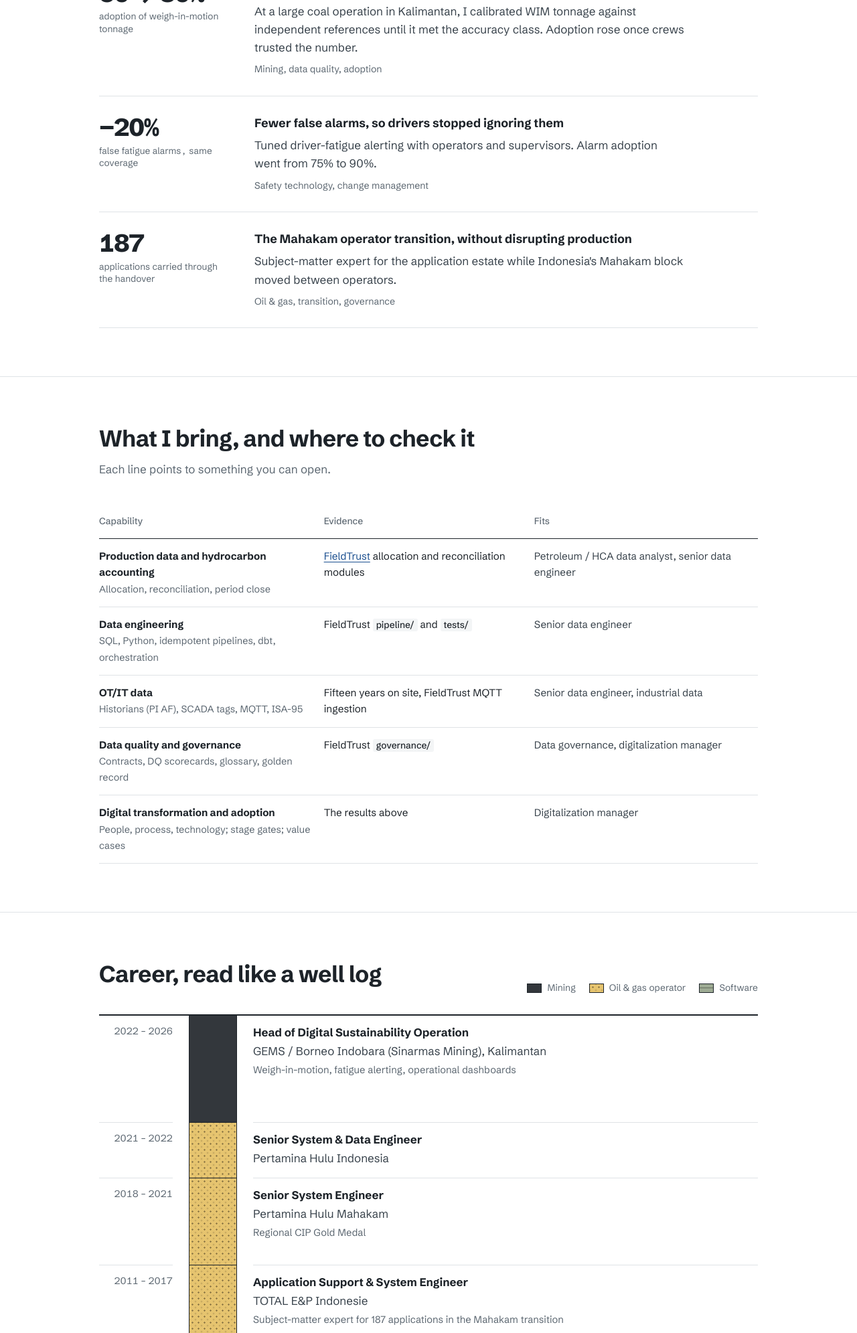
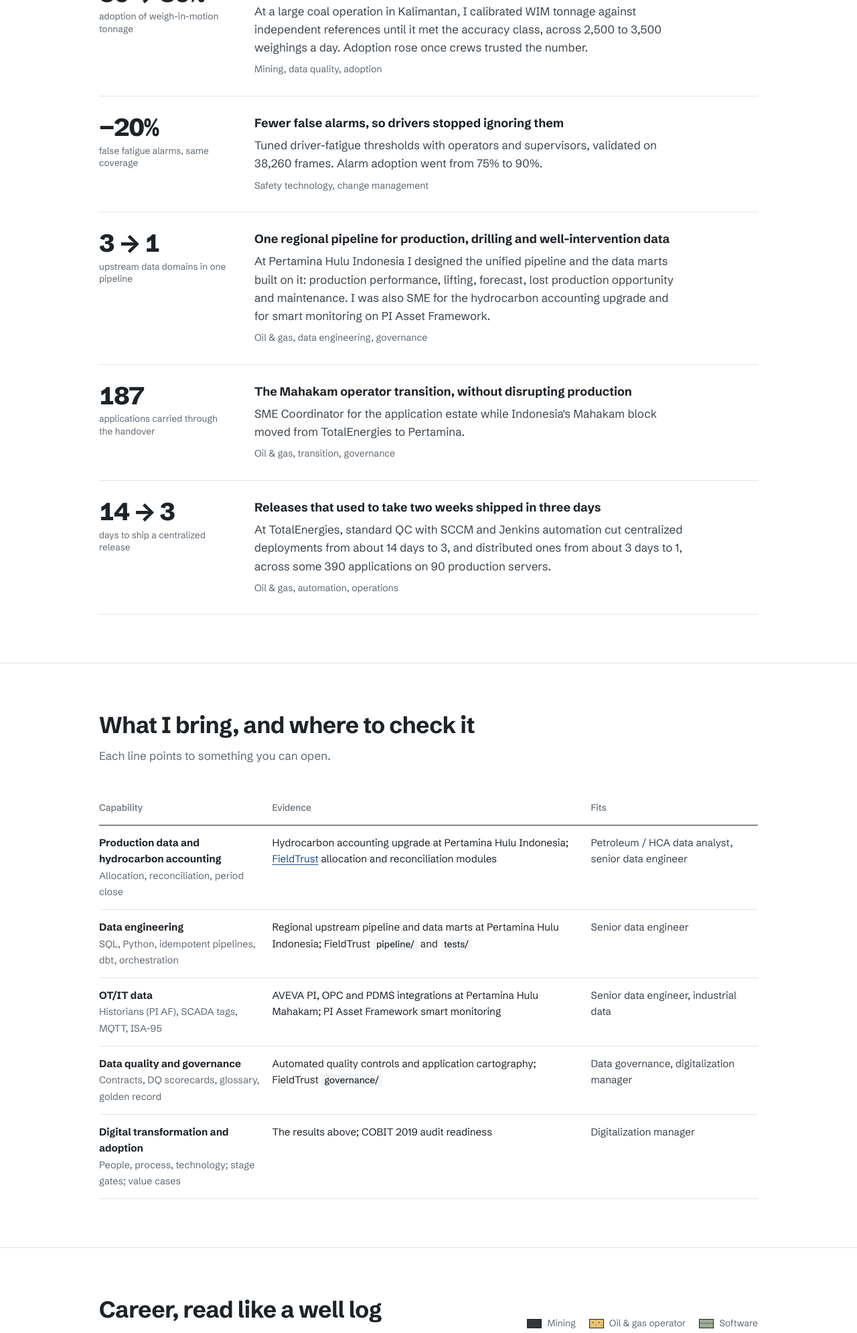
Before and after one commit to hs-artifact/hs-artifact.github.io, a plain HTML site: page index.html in a window 1280 px wide. Shown: the part 1680-3671 px from the top of the page at 67% size. Drawn offline with Linux system fonts and the light colour scheme.

Commit message:
Upstream data work, official titles, more credentials; keep the page out of search results

```diff
--- a/index.html
+++ b/index.html
@@ -3,6 +3,7 @@
 <head>
 <meta charset="utf-8">
 <meta name="viewport" content="width=device-width, initial-scale=1">
+<meta name="robots" content="noindex, nofollow, noarchive">
 <title>Hendro Sutrisno: industrial data and digitalization</title>
 <meta name="description" content="Hendro Sutrisno: 15+ years turning field operations in oil & gas and mining into data that people trust. Portfolio, field impact and a build log of shipped work.">
 <meta property="og:title" content="Hendro Sutrisno: industrial data and digitalization">
@@ -25,7 +26,8 @@
 *{box-sizing:border-box}
 html{scroll-behavior:smooth;-webkit-text-size-adjust:100%}
 body{margin:0;background:var(--paper);color:var(--ink);font:400 17px/1.6 var(--f);-webkit-font-smoothing:antialiased}
-.fig,.yr,.creds p{font-variant-numeric:tabular-nums}
+.fig,.yr{font-variant-numeric:tabular-nums}
+.fig small{font-variant-numeric:normal}
 a{color:var(--link);text-decoration-thickness:1px;text-underline-offset:3px}
 a:hover{text-decoration-thickness:2px}
 :focus-visible{outline:2px solid var(--link);outline-offset:3px;border-radius:2px}
@@ -194,19 +196,27 @@ footer{padding:88px 0 40px;border-top:2px solid var(--ink)}
 
 <section id="impact"><div class="wrap">
   <h2>Results from real operations</h2>
-  <p class="sub">The work that taught me why data projects succeed or fail on site. Client data stays with the client; the patterns live in FieldTrust.</p>
+  <p class="sub">The work that taught me why data projects succeed or fail on site. Company data stays with the company; the patterns live in FieldTrust.</p>
   <div class="cases">
     <article class="case">
       <div class="fig">50 → 80%<small>adoption of weigh-in-motion tonnage</small></div>
-      <div><h3>Weigh-in-motion brought into the regulator's accuracy class</h3><p>At a large coal operation in Kalimantan, I calibrated WIM tonnage against independent references until it met the accuracy class. Adoption rose once crews trusted the number.</p><p class="ctx">Mining, data quality, adoption</p></div>
+      <div><h3>Weigh-in-motion brought into the regulator's accuracy class</h3><p>At a large coal operation in Kalimantan, I calibrated WIM tonnage against independent references until it met the accuracy class, across 2,500 to 3,500 weighings a day. Adoption rose once crews trusted the number.</p><p class="ctx">Mining, data quality, adoption</p></div>
     </article>
     <article class="case">
       <div class="fig">−20%<small>false fatigue alarms, same coverage</small></div>
-      <div><h3>Fewer false alarms, so drivers stopped ignoring them</h3><p>Tuned driver-fatigue alerting with operators and supervisors. Alarm adoption went from 75% to 90%.</p><p class="ctx">Safety technology, change management</p></div>
+      <div><h3>Fewer false alarms, so drivers stopped ignoring them</h3><p>Tuned driver-fatigue thresholds with operators and supervisors, validated on 38,260 frames. Alarm adoption went from 75% to 90%.</p><p class="ctx">Safety technology, change management</p></div>
+    </article>
+    <article class="case">
+      <div class="fig">3 → 1<small>upstream data domains in one pipeline</small></div>
+      <div><h3>One regional pipeline for production, drilling and well-intervention data</h3><p>At Pertamina Hulu Indonesia I designed the unified pipeline and the data marts built on it: production performance, lifting, forecast, lost production opportunity and maintenance. I was also SME for the hydrocarbon accounting upgrade and for smart monitoring on PI Asset Framework.</p><p class="ctx">Oil &amp; gas, data engineering, governance</p></div>
     </article>
     <article class="case">
       <div class="fig">187<small>applications carried through the handover</small></div>
-      <div><h3>The Mahakam operator transition, without disrupting production</h3><p>Subject-matter expert for the application estate while Indonesia's Mahakam block moved between operators.</p><p class="ctx">Oil &amp; gas, transition, governance</p></div>
+      <div><h3>The Mahakam operator transition, without disrupting production</h3><p>SME Coordinator for the application estate while Indonesia's Mahakam block moved from TotalEnergies to Pertamina.</p><p class="ctx">Oil &amp; gas, transition, governance</p></div>
+    </article>
+    <article class="case">
+      <div class="fig">14 → 3<small>days to ship a centralized release</small></div>
+      <div><h3>Releases that used to take two weeks shipped in three days</h3><p>At TotalEnergies, standard QC with SCCM and Jenkins automation cut centralized deployments from about 14 days to 3, and distributed ones from about 3 days to 1, across some 390 applications on 90 production servers.</p><p class="ctx">Oil &amp; gas, automation, operations</p></div>
     </article>
   </div>
 </div></section>
@@ -217,11 +227,11 @@ footer{padding:88px 0 40px;border-top:2px solid var(--ink)}
   <div class="tbl"><table>
     <thead><tr><th>Capability</th><th>Evidence</th><th>Fits</th></tr></thead>
     <tbody>
-      <tr><td><b>Production data and hydrocarbon accounting</b><span class="d">Allocation, reconciliation, period close</span></td><td><a href="https://github.com/hs-artifact/fieldtrust">FieldTrust</a> allocation and reconciliation modules</td><td class="fits">Petroleum / HCA data analyst, senior data engineer</td></tr>
-      <tr><td><b>Data engineering</b><span class="d">SQL, Python, idempotent pipelines, dbt, orchestration</span></td><td>FieldTrust <code>pipeline/</code> and <code>tests/</code></td><td class="fits">Senior data engineer</td></tr>
-      <tr><td><b>OT/IT data</b><span class="d">Historians (PI AF), SCADA tags, MQTT, ISA-95</span></td><td>Fifteen years on site, FieldTrust MQTT ingestion</td><td class="fits">Senior data engineer, industrial data</td></tr>
-      <tr><td><b>Data quality and governance</b><span class="d">Contracts, DQ scorecards, glossary, golden record</span></td><td>FieldTrust <code>governance/</code></td><td class="fits">Data governance, digitalization manager</td></tr>
-      <tr><td><b>Digital transformation and adoption</b><span class="d">People, process, technology; stage gates; value cases</span></td><td>The results above</td><td class="fits">Digitalization manager</td></tr>
+      <tr><td><b>Production data and hydrocarbon accounting</b><span class="d">Allocation, reconciliation, period close</span></td><td>Hydrocarbon accounting upgrade at Pertamina Hulu Indonesia; <a href="https://github.com/hs-artifact/fieldtrust">FieldTrust</a> allocation and reconciliation modules</td><td class="fits">Petroleum / HCA data analyst, senior data engineer</td></tr>
+      <tr><td><b>Data engineering</b><span class="d">SQL, Python, idempotent pipelines, dbt, orchestration</span></td><td>Regional upstream pipeline and data marts at Pertamina Hulu Indonesia; FieldTrust <code>pipeline/</code> and <code>tests/</code></td><td class="fits">Senior data engineer</td></tr>
+      <tr><td><b>OT/IT data</b><span class="d">Historians (PI AF), SCADA tags, MQTT, ISA-95</span></td><td>AVEVA PI, OPC and PDMS integrations at Pertamina Hulu Mahakam; PI Asset Framework smart monitoring</td><td class="fits">Senior data engineer, industrial data</td></tr>
+      <tr><td><b>Data quality and governance</b><span class="d">Contracts, DQ scorecards, glossary, golden record</span></td><td>Automated quality controls and application cartography; FieldTrust <code>governance/</code></td><td class="fits">Data governance, digitalization manager</td></tr>
+      <tr><td><b>Digital transformation and adoption</b><span class="d">People, process, technology; stage gates; value cases</span></td><td>The results above; COBIT 2019 audit readiness</td><td class="fits">Digitalization manager</td></tr>
     </tbody>
   </table></div>
 </div></section>
@@ -242,10 +252,10 @@ footer{padding:88px 0 40px;border-top:2px solid var(--ink)}
     </ul>
   </div>
   <ol class="strat">
-    <li class="layer" style="--y:4"><div class="yr">2022 – 2026</div><div class="rock coal"></div><div class="what"><b>Head of Digital Sustainability Operation</b><span>GEMS / Borneo Indobara (Sinarmas Mining), Kalimantan</span><em>Weigh-in-motion, fatigue alerting, operational dashboards</em></div></li>
-    <li class="layer" style="--y:1"><div class="yr">2021 – 2022</div><div class="rock sand"></div><div class="what"><b>Senior System &amp; Data Engineer</b><span>Pertamina Hulu Indonesia</span></div></li>
-    <li class="layer" style="--y:3"><div class="yr">2018 – 2021</div><div class="rock sand"></div><div class="what"><b>Senior System Engineer</b><span>Pertamina Hulu Mahakam</span><em>Regional CIP Gold Medal</em></div></li>
-    <li class="layer" style="--y:6"><div class="yr">2011 – 2017</div><div class="rock sand"></div><div class="what"><b>Application Support &amp; System Engineer</b><span>TOTAL E&amp;P Indonesie</span><em>Subject-matter expert for 187 applications in the Mahakam transition</em></div></li>
+    <li class="layer" style="--y:4"><div class="yr">2022 – 2026</div><div class="rock coal"></div><div class="what"><b>Head of Digital Sustainability Operation</b><span>GEMS / Borneo Indobara (Sinarmas Mining), South Kalimantan</span><em>Deputy Head in 2024 and Senior Business Demand Analyst in 2022–2023 before that. Ran fleet management on ~800 units, weigh-in-motion, collision avoidance on ~794 haul units and fatigue monitoring 24x7 at ~98% availability.</em></div></li>
+    <li class="layer" style="--y:1.6"><div class="yr">2021 – 2022</div><div class="rock sand"></div><div class="what"><b>Data &amp; System Analyst</b><span>Pertamina Hulu Indonesia</span><em>Regional upstream data pipeline, data marts and dashboards; hydrocarbon accounting upgrade; PI Asset Framework monitoring.</em></div></li>
+    <li class="layer" style="--y:3"><div class="yr">2018 – 2021</div><div class="rock sand"></div><div class="what"><b>IT Senior System Engineer</b><span>Pertamina Hulu Mahakam</span><em>Production-estimation data across AVEVA PI, OPC and PDMS; application cartography for disaster recovery; IOC SKK Migas focal point; Regional CIP Gold Medal.</em></div></li>
+    <li class="layer" style="--y:6"><div class="yr">2011 – 2017</div><div class="rock sand"></div><div class="what"><b>IT Application Support &amp; System Engineer</b><span>TotalEnergies (TOTAL E&amp;P Indonesie)</span><em>About 390 applications on 90 production servers; SME Coordinator for 187 applications in the Mahakam transition.</em></div></li>
     <li class="layer" style="--y:2"><div class="yr">2008 – 2010</div><div class="rock shale"></div><div class="what"><b>Java Developer</b><span>PT TransData</span></div></li>
   </ol>
   <p class="strat-note">Deeper is older. Layer thickness follows years in the role.</p>
@@ -253,7 +263,10 @@ footer{padding:88px 0 40px;border-top:2px solid var(--ink)}
   <div class="creds">
     <div><h3>Professional Scrum Product Owner I</h3><p>Scrum.org, 2025</p></div>
     <div><h3>Pengawas Operasional Pertama (POP) Minerba</h3><p>BNSP, 2024, valid to 2029</p></div>
-    <div><h3>S1 Information Systems</h3><p>STIKOM Surabaya, 2002 – 2008</p></div>
+    <div><h3>Data Science Fundamentals for Data Analytics</h3><p>Algoritma Data Science School, 2021</p></div>
+    <div><h3>BMC Accredited Administrator, Atrium CMDB 9.1</h3><p>BMC Software, 2018</p></div>
+    <div><h3>Bachelor of Information Systems</h3><p>STIKOM Surabaya, 2002 – 2008</p></div>
+    <div><h3>Languages</h3><p>Indonesian, native. English, working proficiency.</p></div>
   </div>
 </div></section>
 </main>
```
